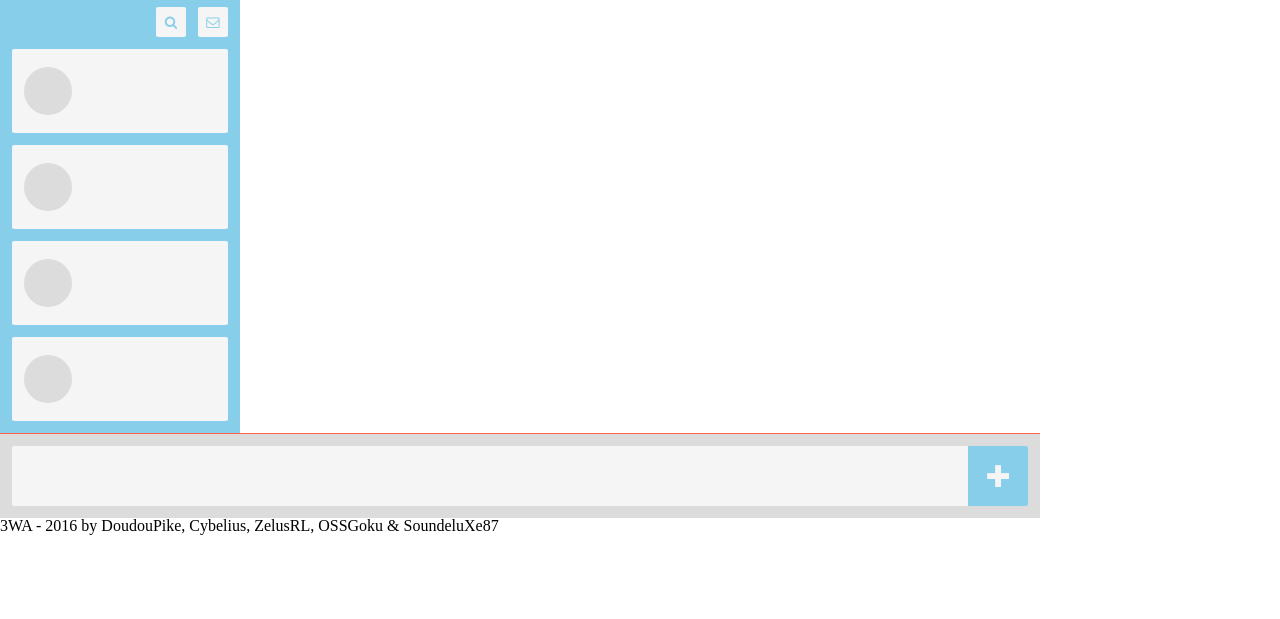
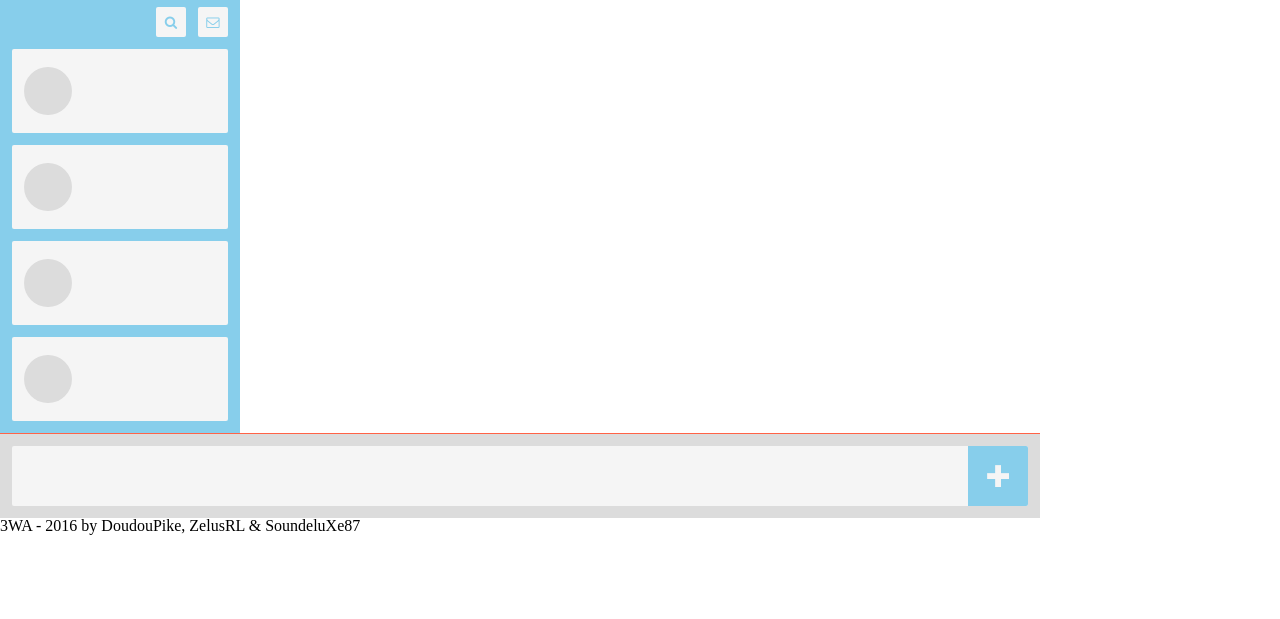
Before and after one commit to EquusHumanis/chat, a PHP site: page / in a window 1280 px wide. Shown: the part 109-728 px from the top of the page. Run offline with PHP 8.4, Linux system fonts and the light colour scheme; data that the repository does not hold is empty; some libraries are stand-ins or nearby versions.

Commit message:
update names

```diff
--- a/views/footer.phtml
+++ b/views/footer.phtml
@@ -1 +1 @@
-<div class="footer"><p>3WA - 2016 by DoudouPike, Cybelius, ZelusRL, OSSGoku & SoundeluXe87</p></div>
+<div class="footer"><p>3WA - 2016 by DoudouPike, ZelusRL & SoundeluXe87</p></div>
```
